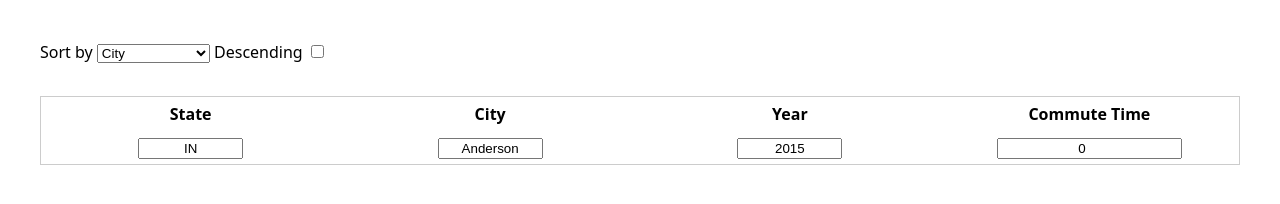
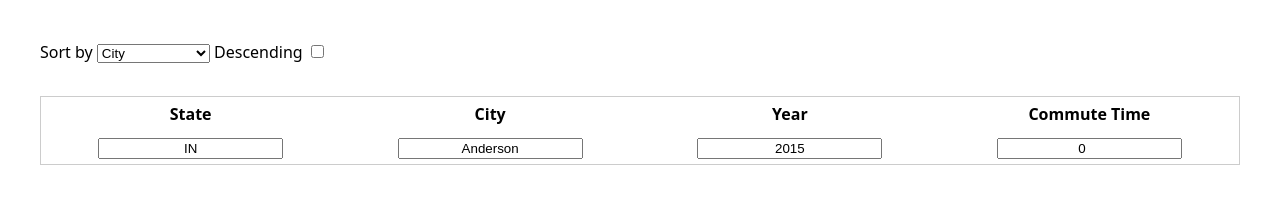
Before and after one commit to jncraton/commutes, a plain HTML site: page index.html in a window 1280 px wide. Drawn offline with Linux system fonts and the light colour scheme; no server answers.

Commit message:
Remove size from inputs

```diff
--- a/index.html
+++ b/index.html
@@ -58,10 +58,10 @@
           <td>Commute Time</td>
         </tr>
         <tr>
-          <td><input name=state size=10 value=IN /></td>
-          <td><input name=city size=10 value=Anderson /></td>
-          <td><input name=year size=10 value=2015 /></td>
-          <td><input name=commuteTime type=number size=10 value=0 /></td>
+          <td><input name=state value=IN /></td>
+          <td><input name=city value=Anderson /></td>
+          <td><input name=year value=2015 /></td>
+          <td><input name=commuteTime type=number value=0 /></td>
         </tr>
       </thead>
       <tbody>
```
